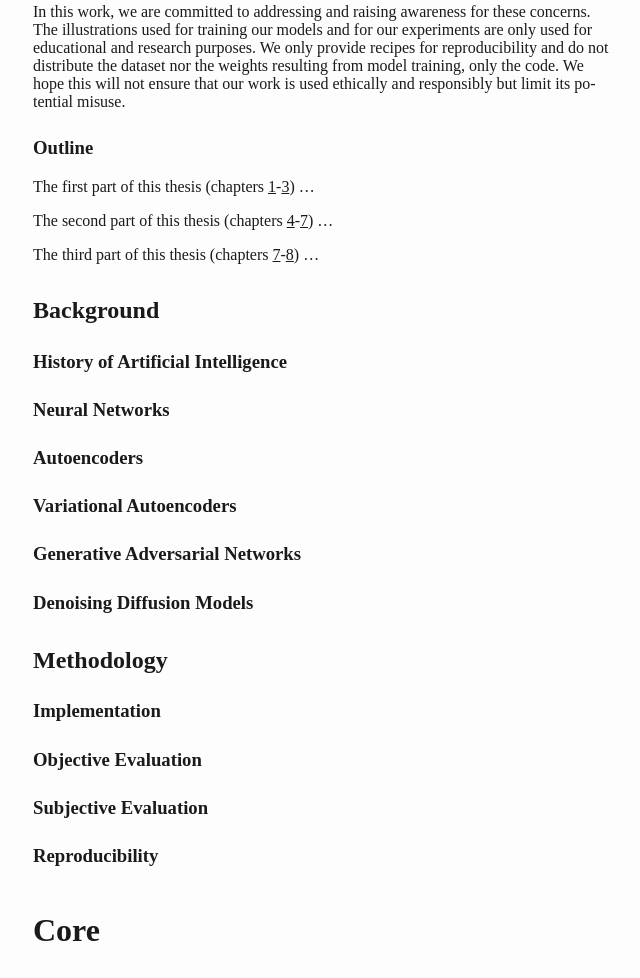
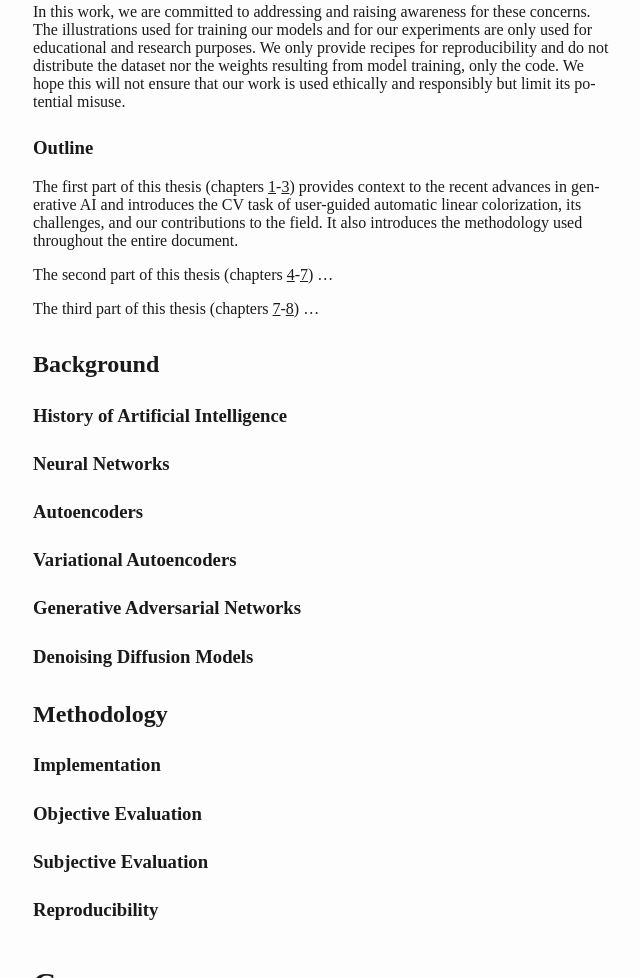
Before and after one commit to yliess86/PhDThesis, a plain HTML site: page docs/index.html in a window 1280 px wide. Shown: the part 3862-4840 px from the top of the page, without its empty margins (319-959 px from the left). Drawn offline with Linux system fonts and the light colour scheme.

Commit message:
[Fix] Avoid thesis Repetition | Thesis; Dissertation

```diff
--- a/docs/index.html
+++ b/docs/index.html
@@ -562,7 +562,11 @@ hope this will not ensure that our work is used ethically and
 responsibly but limit its potential misuse.</p>
 <h3 id="outline">Outline</h3>
 <p>The first part of this thesis (chapters <a
-href="#ch:introduction">1</a>-<a href="#ch:methodology">3</a>) …</p>
+href="#ch:introduction">1</a>-<a href="#ch:methodology">3</a>) provides
+context to the recent advances in generative AI and introduces the CV
+task of user-guided automatic linear colorization, its challenges, and
+our contributions to the field. It also introduces the methodology used
+throughout the entire document.</p>
 <p>The second part of this thesis (chapters <a
 href="#ch:contrib-1">4</a>-<a href="#ch:contrib-4">7</a>) …</p>
 <p>The third part of this thesis (chapters <a
```
Also changed, not shown: 3 other files.
